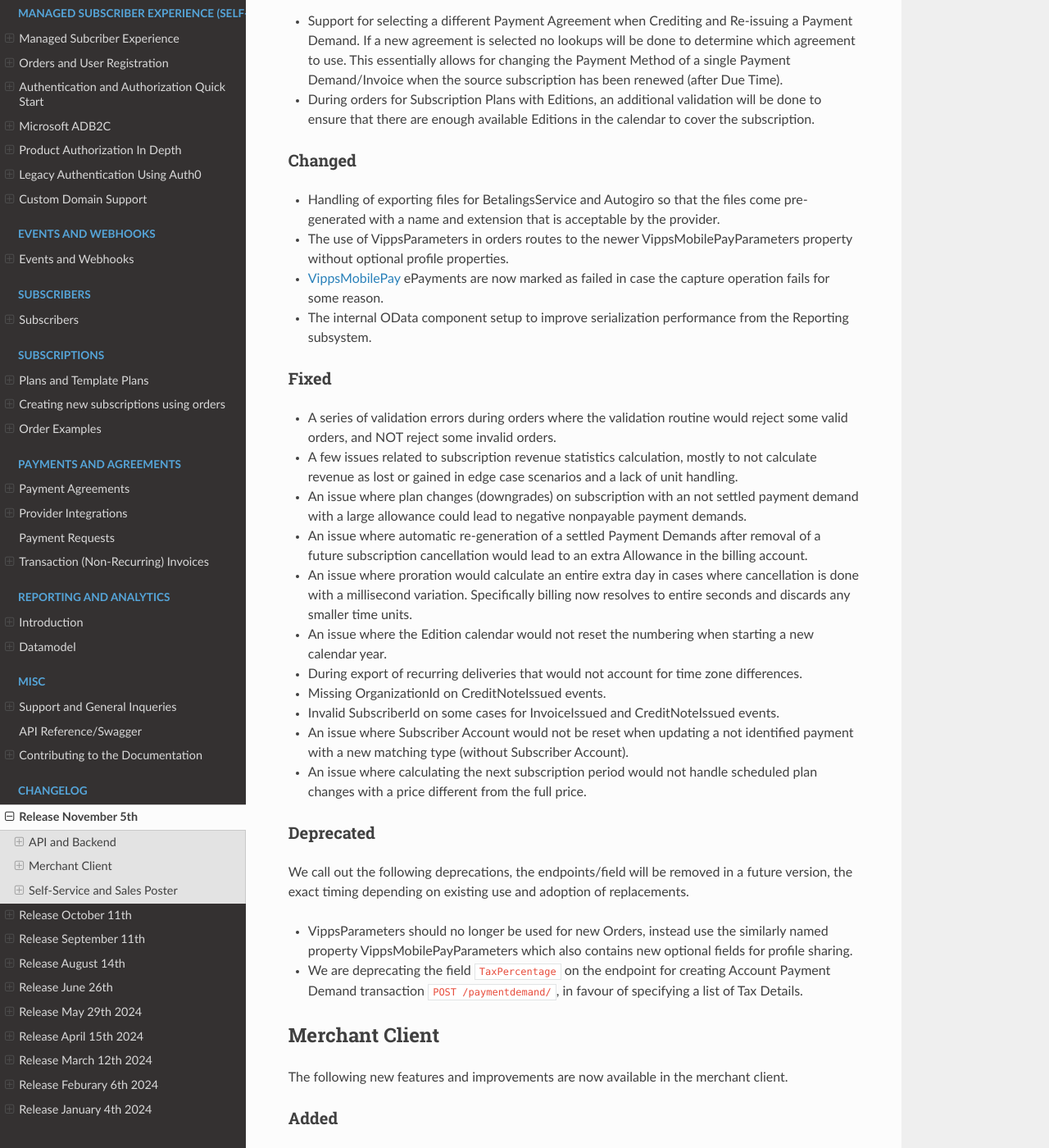
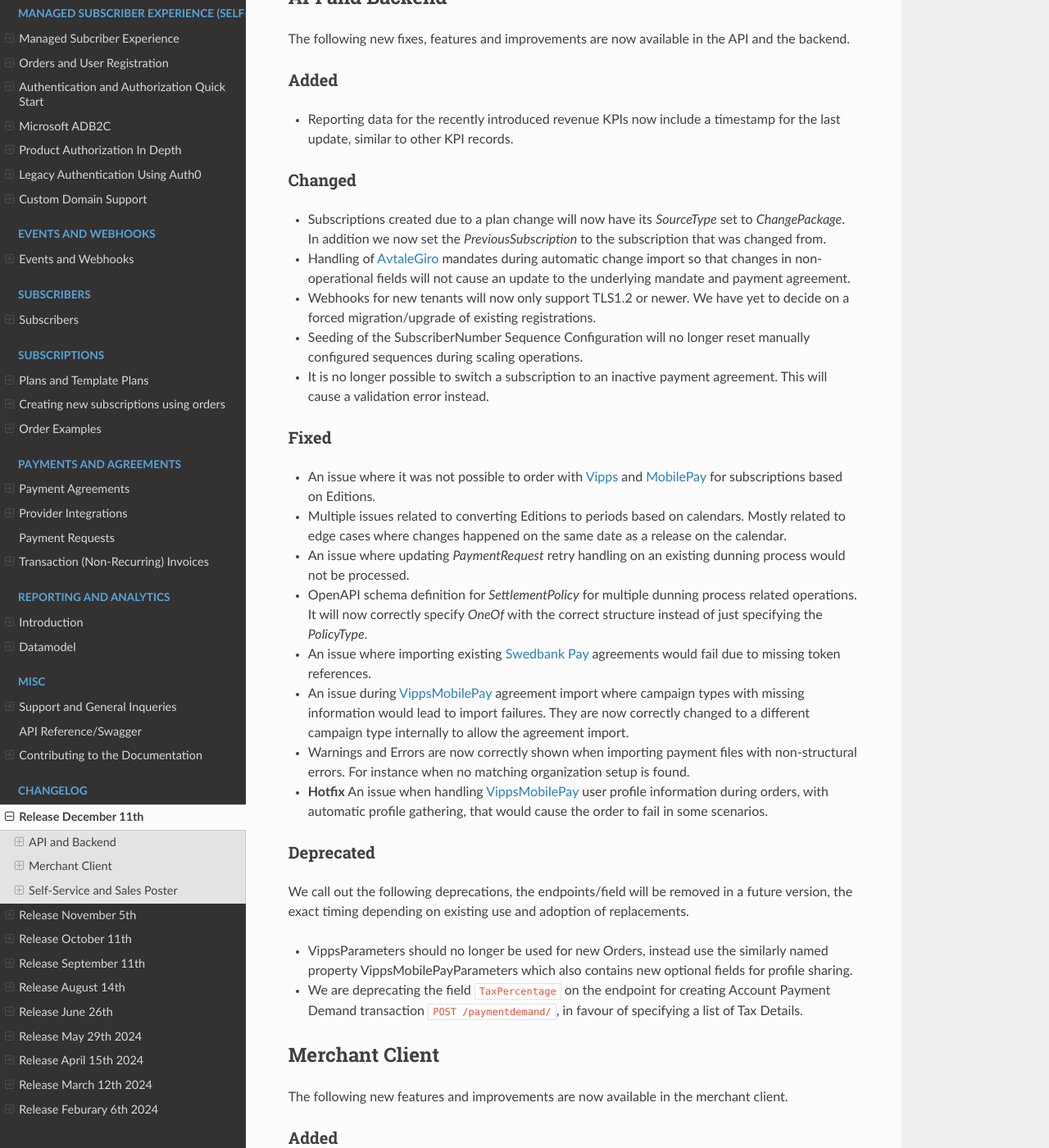
Before and after one commit to infosoftas/info-subscription-doc, a Sphinx documentation site: the page built from source/changelog/changelog.rst, in a window 1280 px wide and 1400 px high, scrolled down 372 px. Shown: the whole window at 82% size. Built offline with Sphinx 7.4.7 and the Read the Docs theme 3.1.0, drawn with Linux system fonts in a browser that asks for light colours; formulas are drawn with MathJax 3; some of the changed text lies outside the part shown.

Commit message:
Changelog for r130 (#96)
* Initial changelog for r130

* Minor spelling/wording changes

---------

Co-authored-by: Esben Bach <esbbach@infosoft.no>

```diff
--- a/source/changelog/changelog.rst
+++ b/source/changelog/changelog.rst
@@ -1,3 +1,4 @@
+.. include:: r130.inc
 .. include:: r129.inc
 .. include:: r128.inc
 .. include:: r127.inc
@@ -7,4 +8,3 @@
 .. include:: r123.inc
 .. include:: r122.inc
 .. include:: r121.inc
-.. include:: r120.inc
--- /dev/null
+++ b/source/changelog/r130.inc
@@ -0,0 +1,97 @@
+.. _changelog-r130:
+
+*********************
+Release December 11th
+*********************
+
+As we reach the end of the year, and the holiday seasons for many, we roll out a new release.
+This time around the changelog is rather long, with lots of minor improvements and especially UI changes building upon work done in previous releases.
+We would like to call out the new KPIs in the dashboard, a small change that everyone will notice immediately, and hopefully find useful.
+
+Until next time: Merry Christmas and a Happy New Year from the INFO-Subscription dev team. We hope to bring you more feature packed releases next year!
+
+API and Backend
+===============
+The following new fixes, features and improvements are now available in the API and the backend.
+
+Added
+-----
+
+* Reporting data for the recently introduced revenue KPIs now include a timestamp for the last update, similar to other KPI records.
+
+Changed
+-------
+
+* Subscriptions created due to a plan change will now have its `SourceType` set to `ChangePackage`. In addition we now set the `PreviousSubscription` to the subscription that was changed from.
+* Handling of |AvtaleGiro| mandates during automatic change import so that changes in non-operational fields will not cause an update to the underlying mandate and payment agreement.
+* Webhooks for new tenants will now only support TLS1.2 or newer. We have yet to decide on a forced migration/upgrade of existing registrations.
+* Seeding of the SubscriberNumber Sequence Configuration will no longer reset manually configured sequences during scaling operations.
+* It is no longer possible to switch a subscription to an inactive payment agreement. This will cause a validation error instead.
+
+Fixed
+-----
+
+* An issue where it was not possible to order with |Vipps| and |MobilePay| for subscriptions based on Editions.
+* Multiple issues related to converting Editions to periods based on calendars. Mostly related to edge cases where changes happened on the same date as a release on the calendar.
+* An issue where updating `PaymentRequest` retry handling on an existing dunning process would not be processed.
+* OpenAPI schema definition for `SettlementPolicy` for multiple dunning process related operations. It will now correctly specify `OneOf` with the correct structure instead of just specifying the `PolicyType`.
+* An issue where importing existing |SwedbankPay| agreements would fail due to missing token references.
+* An issue during |VippsMobilePay| agreement import where campaign types with missing information would lead to import failures. They are now correctly changed to a different campaign type internally to allow the agreement import.
+* Warnings and Errors are now correctly shown when importing payment files with non-structural errors. For instance when no matching organization setup is found.
+* **Hotfix** An issue when handling |VippsMobilePay| user profile information during orders, with automatic profile gathering, that would cause the order to fail in some scenarios.
+
+Deprecated
+----------
+
+We call out the following deprecations, the endpoints/field will be removed in a future version, the exact timing depending on existing use and adoption of replacements.
+
+* VippsParameters should no longer be used for new Orders, instead use the similarly named property VippsMobilePayParameters which also contains new optional fields for profile sharing.
+* We are deprecating the field ``TaxPercentage`` on the endpoint for creating Account Payment Demand transaction ``POST /paymentdemand/``, in favour of specifying a list of Tax Details.
+
+Merchant Client
+===============
+The following new features and improvements are now available in the merchant client.
+
+Added
+-----
+
+* Option to configure SettlementPolicy in the DunningProcess configuration.
+* Possibility to configure ReminderPolicy in the DunningProcess configuration. Specifically this allows toggling on/off whether to automatically write off reminder fees for payments matching the original payable amount.
+* Support for selecting a new Payment Agreement during credit and re-issue. Useful for cases where the Subscription the demand is based on is already started.
+* Subscription Plans can now be configured to participate in Order Denials evaluation for Offers. A mechanism to avoid repeat subscriptions on offers.
+* Support for viewing and modifying typed Order Denial entries for subscribers. Previously there was only one type, so it was impossible to note the difference between them.
+* Renewal name and description for subscription plans to use after the initial period. If left blank the behaviour will be to use the default text and description.
+* New KPIs in the dashboard for Users and MRR (Monthly Recurring Revenue), including a change relative to 30 days ago.
+
+Changed
+-------
+
+* Filtering deliveries now allows for selecting calendar release dates instead of just regular dates for products with editions.
+* Order Denials are now highlighted during orders registered from merchant in cases where it is relevant.
+* When maintaining release calendars an edition number is now shown with the calendar.
+* Sanitized the subscription view related to information from the original order, among others removed one of the Order dates.
+* General cleanup of the subscription view to streamline placement of information and buttons.
+
+Fixed
+-----
+
+* An issue where EHF would not be available when changing/adding Invoice Contact.
+* An issue where changing from using CVR/Organization Number to GLN would demand a new PaymentAgreement, even though its not required.
+* An issue where switching from Email or Invoice to a new EHF Agreement would instead generate an OIO based PaymentAgreement.
+* An issue where main users deleted in the source directory would lead to the users page not being rendered.
+
+
+Self-Service and Sales Poster
+=============================
+The following new features and improvements are now available in the self service and sales poster.
+
+Fixed
+-----
+
+* An issue where it was not possible to add a new scheduled address change.
+* An issue where configured cancellation reasons would not be shown if cancellation was only allowed at the end of the active subscription period.
+
+Changed
+-------
+
+* After self-service logout user is now automatically redirected to the tenant home page (if configured) after a short period of time.
```
